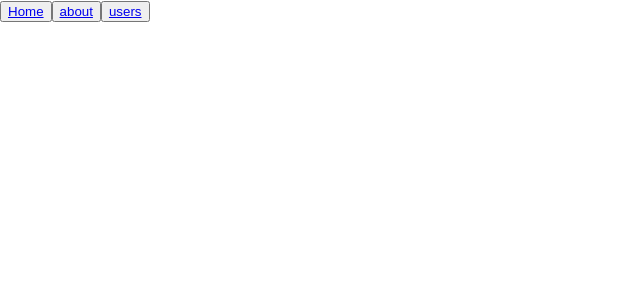
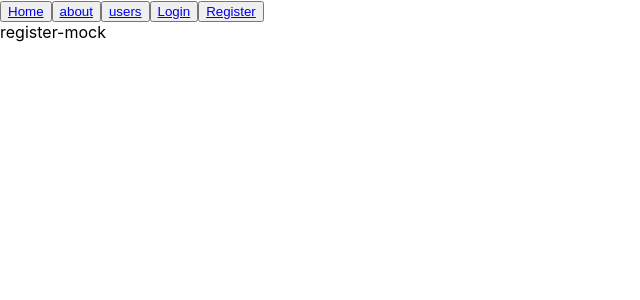
Before and after one commit to vote7/Vote7, a React (Create React App) app in the folder frontend/: page /register in a window 1280 px wide. Shown: the top 300 px of the page, without its empty margins (0-640 px from the left). Built offline with nearby package versions, Linux system fonts and the light colour scheme.

Commit message:
Add register component structure and update router

```diff
--- a/frontend/src/AppRouter/AppRouter.js
+++ b/frontend/src/AppRouter/AppRouter.js
@@ -3,6 +3,7 @@ import { BrowserRouter as Router, Route, Link, Redirect } from "react-router-dom
 import "./AppRouter.css"
 import {home, about, users} from './Mocks'
 import {Login} from '../Login/Login'
+import {Register} from '../Register/Register'
 import history from './history';
 
 class AppRouter extends Component {
@@ -27,6 +28,19 @@ class AppRouter extends Component {
                         <button className="nav-btn">
                             <Link to="/users/"> users </Link>
                         </button>
+                        {this.props.logged === false ?
+                            <button className="nav-btn">
+                                <Link to="/login/"> Login </Link>
+                            </button>
+                            : <h/>
+                        }
+                        {this.props.logged === false ?
+                            <button className="nav-btn">
+                                <Link to="/register/"> Register </Link>
+                            </button>
+                            : <h/>
+                        }
+
                     </div>
                     <div className="content-container">
                         <Route path="/" exact render={(props) => (
@@ -37,6 +51,7 @@ class AppRouter extends Component {
                         <Route path="/about/" component={about} />
                         <Route path="/users/" component={users} />
                         <Route path="/login/" render={(props) => <Login login={this.props.login}/>} />
+                        <Route path="/register/" render={(props) => <Register />} />
                     </div>
                 </Router>
             </div>
--- /dev/null
+++ b/frontend/src/Register/Register.css
@@ -0,0 +1,3 @@
+.register-container {
+
+}
--- /dev/null
+++ b/frontend/src/Register/Register.js
@@ -0,0 +1,13 @@
+import React, { Component } from "react";
+import "./Register.css"
+
+export class Register extends Component {
+
+    render() {
+        return (
+            <div className="register-container">
+                register-mock
+            </div>
+        );
+    }
+}
```
